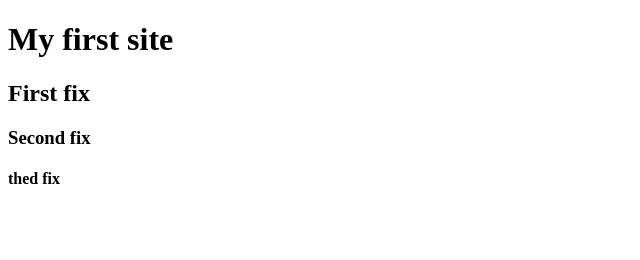
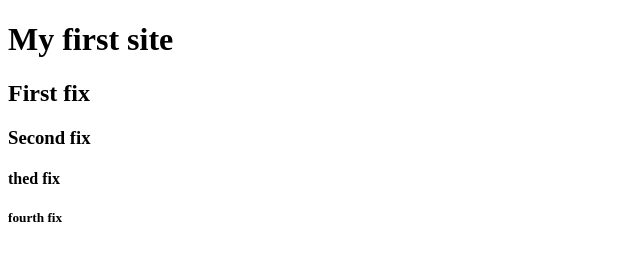
Before and after one commit to Chocopieca/practice.github.io, a plain HTML site: page index.html in a window 1280 px wide. Shown: the full height of the page, 0-640 px from the left. Drawn offline with Linux system fonts and the light colour scheme.

Commit message:
add tourth fix

```diff
--- a/index.html
+++ b/index.html
@@ -10,5 +10,6 @@
     <h2>First fix</h2>
     <h3>Second fix</h3>
     <h4>thed fix</h4>
+    <h5>fourth fix</h5>
 </body>
 </html>
```
